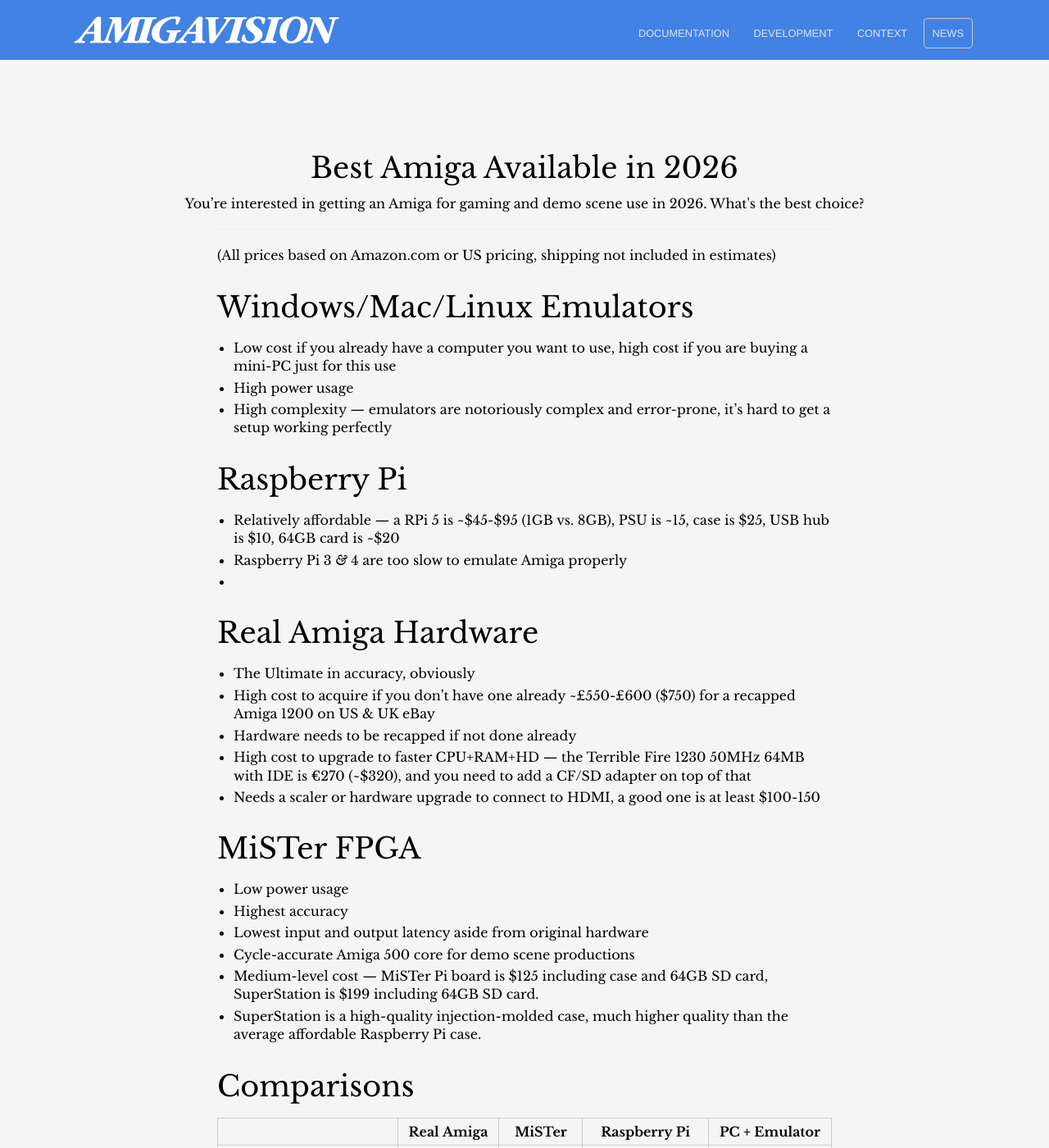
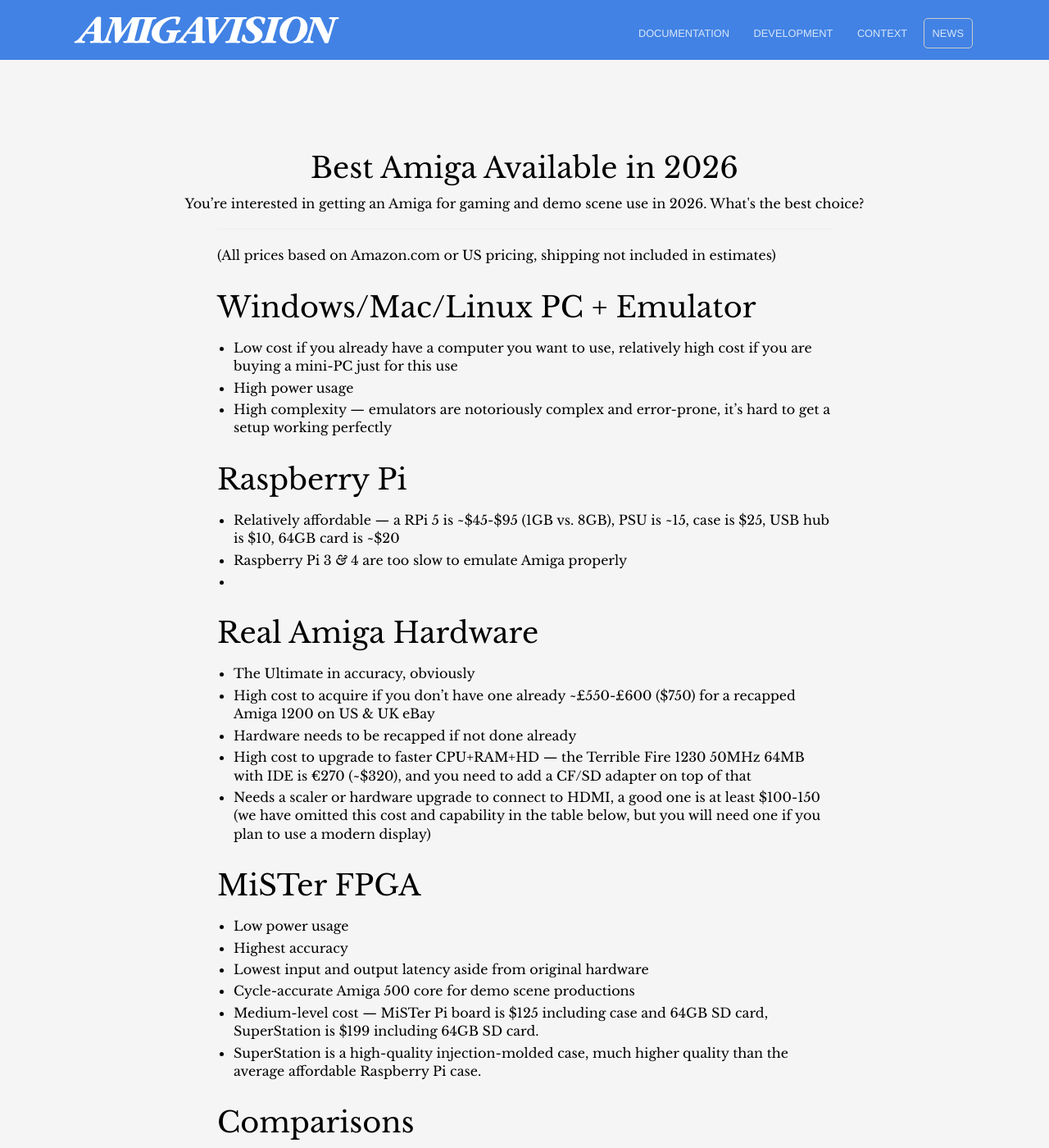
Before and after one commit to amigavision/amigavision.github.io, a Jekyll site: the page built from best.md, in a window 1280 px wide and 1400 px high. Shown: the whole window at 82% size. Built offline with Jekyll 4.4.1, drawn with Linux system fonts in a browser that asks for light colours; some of the changed lines change nothing that is shown; some of the changed text lies outside the part shown.

Commit message:
More clarifications and footnotes

```diff
--- a/best.md
+++ b/best.md
@@ -5,9 +5,9 @@
 
 (All prices based on Amazon.com or US pricing, shipping not included in estimates)
 
-## Windows/Mac/Linux Emulators
+## Windows/Mac/Linux PC + Emulator
 
-* Low cost if you already have a computer you want to use, high cost if you are buying a mini-PC just for this use
+* Low cost if you already have a computer you want to use, relatively high cost if you are buying a mini-PC just for this use
 * High power usage
 * High complexity — emulators are notoriously complex and error-prone, it’s hard to get a setup working perfectly
 
@@ -23,7 +23,7 @@
 * High cost to acquire if you don’t have one already ~£550-£600 ($750) for a recapped Amiga 1200 on US & UK eBay
 * Hardware needs to be recapped if not done already
 * High cost to upgrade to faster CPU+RAM+HD — the Terrible Fire 1230 50MHz 64MB with IDE is €270 (~$320), and you need to add a CF/SD adapter on top of that
-* Needs a scaler or hardware upgrade to connect to HDMI, a good one is at least $100-150
+* Needs a scaler or hardware upgrade to connect to HDMI, a good one is at least $100-150 (we have omitted this cost and capability in the table below, but you will need one if you plan to use a modern display)
 
 ## MiSTer FPGA
 
@@ -45,12 +45,14 @@
 Cycle Accuracy | 🟩🟩🟩 | 🟩🟩🟩 | 🟨🟨 | <br>🟨🟨<br> [^1]
 Chipset Fidelity <br>(OCS, ECS, AGA) | 🟩🟩🟩 | 🟩🟩🟩 | 🟨🟨 | 🟩🟩🟩
 Determinism | 🟩🟩🟩 | 🟩🟩🟩 | 🟨🟨 | 🟩🟩🟩
+Performance Consistency | <br>🟨🟨<br[^2] | 🟩🟩🟩 | 🟨🟨 | 🟨🟨
 Demo Scene Compatibility | 🟩🟩🟩 | 🟩🟩🟩 | 🟨🟨 | 🟩🟩🟩
 Audio Accuracy | 🟩🟩🟩 | 🟩🟩🟩 | 🟨🟨 | 🟩🟩🟩
 Mouse Behavior *&* Accuracy | 🟩🟩🟩 | 🟩🟩🟩 | 🟨🟨 | 🟨🟨
-Low Input/Output Latency | 🟩🟩🟩 | 🟩🟩🟩 | 🟨🟨 | <br>🟥<br>[^2]
+Low Input/Output Latency | 🟩🟩🟩 | 🟩🟩🟩 | 🟨🟨 | <br>🟥<br>[^3]
 Low Complexity | 🟥 | 🟩🟩🟩 | 🟩🟩🟩 | 🟥
 Low Effort | 🟥 | 🟩🟩🟩 | 🟩🟩🟩 | 🟥
+Low Maintenance Burden | 🟥 | 🟩🟩🟩 | 🟩🟩🟩 | 🟩🟩🟩
 Native Analog 15kHz CRT Output | ✅ | ✅ | With &#36;50 Adapter | ❌
 HDMI Output | ❌ | ✅ | ✅ | ✅
 Low Power Usage | 🟥 | 🟩🟩🟩 | 🟩🟩🟩 | 🟥
@@ -64,57 +66,13 @@
 
 ## The Best Amiga in 2026 is…
 
+(Coming soon)
+
 [^1]: While emulators like WinUAE may be cycle accurate on paper, that doesn’t help when the host OS can interrupt the process at any time.
 
-[^2]: Modern desktop operating systems have way too many variables to keep input and output latency low, e.g. host OS interruptions, 	USB latency and polling speed, graphics rendering pipelines, etc.
+[^2]: On aging, analog hardware, you get capacitor drift, power rail fluctuations, clock stability variations with temperature, etc. An expanded Amiga also introduces potential issues: Accelerators change bus contention behavior, and RTG cards, CF adapters, USB, etc. introduce side effects.
 
-<!--
-
-## Draft table
-
-| Aspect | Real Amiga Hardware | MiSTer (Amiga core) | Raspberry Pi (Emulation) | PC/Mac Emulator |
-|------|--------------------|--------------------|--------------------------|-----------------|
-| Cycle accuracy | 5 | 4–5 | 2 | 3–4 |
-| Chipset fidelity (OCS/ECS/AGA) | 5 | 4–5 | 3 | 4 |
-| CPU accuracy & quirks | 5 | 4 | 3 | 4 |
-| Hardware bugs preserved | 5 | 4 | 2 | 3 |
-| Determinism | 5 | 5 | 3 | 4 |
-| WHDLoad compatibility | 5 | 5 | 4 | 5 |
-| Floppy / disk-level compatibility | 5 | 4 | 3 | 4 |
-| Demo scene compatibility | 5 | 4–5 | 3 | 4 |
-| Performance consistency | 4 | 5 | 3 | 4 |
-| Performance scaling | 3 | 4 | 4 | 5 |
-| Input latency (overall) | 5 | 4–5 | 3 | 4 |
-| Mouse behavior accuracy | 5 | 4 | 3 | 4 |
-| Audio accuracy (Paula) | 5 | 4–5 | 3 | 4 |
-| Video timing accuracy | 5 | 4–5 | 3 | 4 |
-| Native 15 kHz support | 5 | 5 | 2 | 3 |
-| Modern display output | 2 | 5 | 5 | 5 |
-| Scanlines / CRT simulation | 5 (real CRT) | 5 | 4 | 4 |
-| Storage flexibility | 3 | 5 | 5 | 5 |
-| Hardware expandability | 5 | 3 | 2 | 2 |
-| Original peripheral support | 5 | 4 | 2 | 2 |
-| Modern peripheral support | 2 | 5 | 5 | 5 |
-| Setup complexity | 2 | 3 | 4 | 4 |
-| Maintenance burden | 1 | 5 | 5 | 5 |
-| Reliability | 2 | 5 | 4 | 5 |
-| Repairability | 4 | 2 | 1 | 1 |
-| Initial cost | 1 | 4 | 5 | 5 |
-| Ongoing cost | 1 | 5 | 5 | 5 |
-| Power consumption | 1 | 5 | 5 | 4 |
-| Physical footprint | 2 | 5 | 5 | 4 |
-| Portability | 1 | 5 | 5 | 4 |
-| Community & active development | 3 | 5 | 4 | 5 |
-| Documentation & tooling | 3 | 4 | 4 | 5 |
-| Legal simplicity | 3 | 3 | 3 | 3 |
-| Best for preservation | 5 | 5 | 3 | 4 |
-| Best for gaming | 4 | 5 | 4 | 5 |
-| Best for demos | 5 | 5 | 3 | 4 |
-| Best for development | 4 | 3 | 4 | 5 |
-| Nostalgia / authenticity | 5 | 4 | 2 | 2 |
-
--->
-
+[^3]: Modern desktop operating systems have way too many variables to keep input and output latency low, e.g. host OS interruptions, USB latency and polling speed, graphics rendering pipelines, etc.
 
 <script>
 document.addEventListener("DOMContentLoaded", function () {
```
